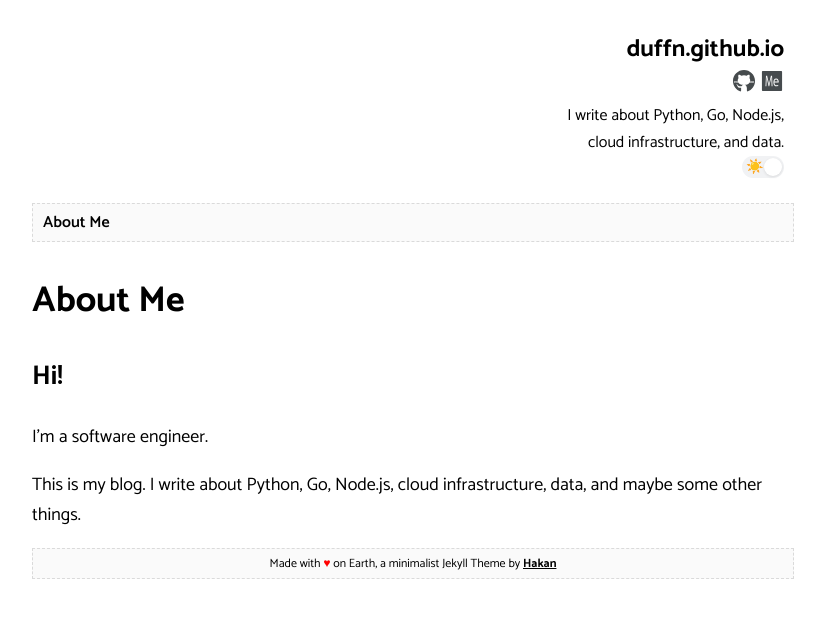
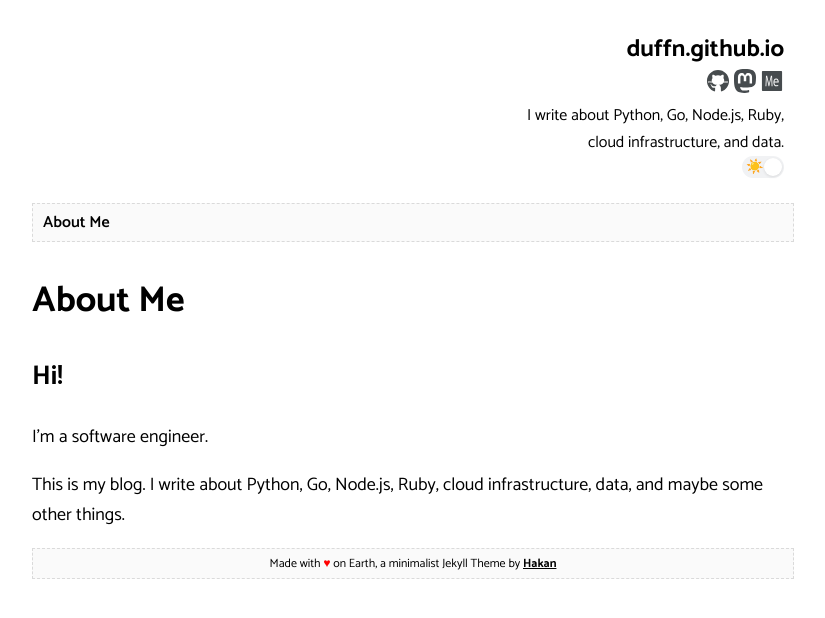
Before and after one commit to duffn/blog, a Jekyll site: the page built from about.html, in a window 1280 px wide. Shown: the top 618 px of the page, without its empty margins (227-1052 px from the left). Built offline with Jekyll 4.4.1, drawn with Linux system fonts in a browser that asks for light colours.

Commit message:
Add Mastodon and some cleanup (#7)

```diff
--- a/_config.yml
+++ b/_config.yml
@@ -1,18 +1,19 @@
 site: duffn.github.io
 title: duffn.github.io
-keywords: blog, python, go, node.js, cloud, data, aws, gcp, kubernetes, docker
+keywords: blog, python, go, node.js, ruby, cloud, data, aws, gcp, kubernetes, docker
 description: >-
   duffn.github.io
 lang: en-US
 timezone: America/Denver
-repo: https://github.com/duffn/blog
+repo: https://github.com/duffn/duffn.github.io
 google_analytics: UA-60982925-6
 
 author:
   name: duffn
-  bio: I write about Python, Go, Node.js,<br />cloud infrastructure, and data.
+  bio: I write about Python, Go, Node.js, Ruby,<br />cloud infrastructure, and data.
   picture: assets/images/gopher_avatar.png
   github: duffn
+  mastodon: https://fosstodon.org/@duffn
 
 url: "https://duffn.github.io"
 baseurl: ""
--- a/_layouts/default.html
+++ b/_layouts/default.html
@@ -2,24 +2,36 @@
 <div class="container">
 	<div class="profile">
 		<div class="profile-about">
-			<a href="{{ site.url }}{{ site.baseurl }}"><h2 style="margin-bottom: 0; font-weight: 700;">{{site.title}}</h2></a>
+			<a href="{{ site.url }}{{ site.baseurl }}">
+				<h2 style="margin-bottom: 0; font-weight: 700;">{{site.title}}</h2>
+			</a>
 			{% if site.author.facebook %}
-				<a href="https://facebook.com/{{site.author.facebook}}" target="_blank"><img src="/assets/images/icon/facebook.svg" class="social-icon" alt="Facebook"></a>
+			<a href="https://facebook.com/{{site.author.facebook}}" target="_blank"><img
+					src="/assets/images/icon/facebook.svg" class="social-icon" alt="Facebook"></a>
 			{% endif %}
 			{% if site.author.twitter %}
-				<a href="https://twitter.com/{{site.author.twitter}}" target="_blank"><img src="/assets/images/icon/twitter.svg" class="social-icon" alt="Twitter"></a>
+			<a href="https://twitter.com/{{site.author.twitter}}" target="_blank"><img
+					src="/assets/images/icon/twitter.svg" class="social-icon" alt="Twitter"></a>
 			{% endif %}
 			{% if site.author.instagram %}
-				<a href="https://instagram.com/{{site.author.instagram}}" target="_blank"><img src="/assets/images/icon/instagram.svg" class="social-icon" alt="Instagram"></a>
+			<a href="https://instagram.com/{{site.author.instagram}}" target="_blank"><img
+					src="/assets/images/icon/instagram.svg" class="social-icon" alt="Instagram"></a>
 			{% endif %}
 			{% if site.author.youtube %}
-				<a href="{{site.author.youtube}}" target="_blank"><img src="/assets/images/icon/youtube.svg" class="social-icon" alt="Youtube"></a>
+			<a href="{{site.author.youtube}}" target="_blank"><img src="/assets/images/icon/youtube.svg"
+					class="social-icon" alt="Youtube"></a>
 			{% endif %}
 			{% if site.author.github %}
-				<a href="https://github.com/{{site.author.github}}" target="_blank"><img src="/assets/images/icon/github.svg" class="social-icon" alt="GitHub"></a>
+			<a href="https://github.com/{{site.author.github}}" target="_blank"><img
+					src="/assets/images/icon/github.svg" class="social-icon" alt="GitHub"></a>
 			{% endif %}
 			{% if site.author.linkedin %}
-				<a href="https://linkedin.com/in/{{site.author.linkedin}}" target="_blank"><img src="/assets/images/icon/linkedin.svg" class="social-icon" alt="LinkedIn"></a>
+			<a href="https://linkedin.com/in/{{site.author.linkedin}}" target="_blank"><img
+					src="/assets/images/icon/linkedin.svg" class="social-icon" alt="LinkedIn"></a>
+			{% endif %}
+			{% if site.author.mastodon %}
+			<a href="{{site.author.mastodon}}" target="_blank"><img src="/assets/images/icon/mastodon.svg"
+					class="social-icon" alt="Mastodon"></a>
 			{% endif %}
 			<a href="/about/"><img src="/assets/images/icon/me.svg" class="social-icon" alt="About me"></a>
 			<br>
@@ -32,7 +44,8 @@
 	</div>
 	{{ content }}
 	<div class="footer">
-		<span>Made with <font color="red">♥</font> on Earth, a minimalist Jekyll Theme by <a href="https://hakan.io"><b>Hakan</b></a></span>
+		<span>Made with <font color="red">♥</font> on Earth, a minimalist Jekyll Theme by <a
+				href="https://hakan.io"><b>Hakan</b></a></span>
 	</div>
 </div>
 {% include footer.html %}
--- a/about.html
+++ b/about.html
@@ -5,5 +5,6 @@ title: "About Me"
 <div class="w-100">
 	<h2>Hi!</h2>
 	<p>I'm a software engineer.</p>
-	<p>This is my blog. I write about Python, Go, Node.js, cloud infrastructure, data, and maybe some other things.</p>
+	<p>This is my blog. I write about Python, Go, Node.js, Ruby, cloud infrastructure, data, and maybe some other
+		things.</p>
 </div>
```
Also changed, not shown: assets/images/icon/mastodon.svg (added).
